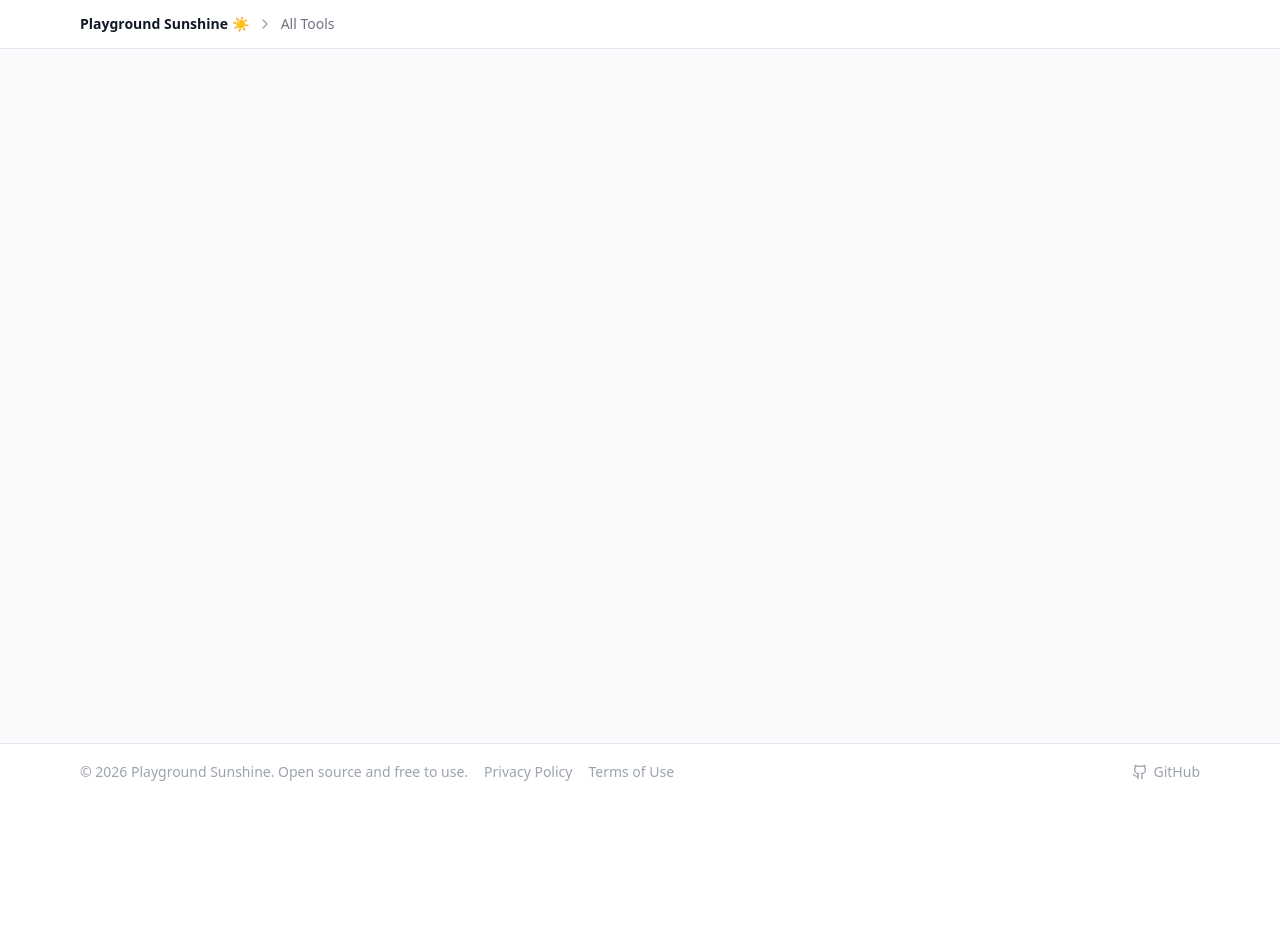
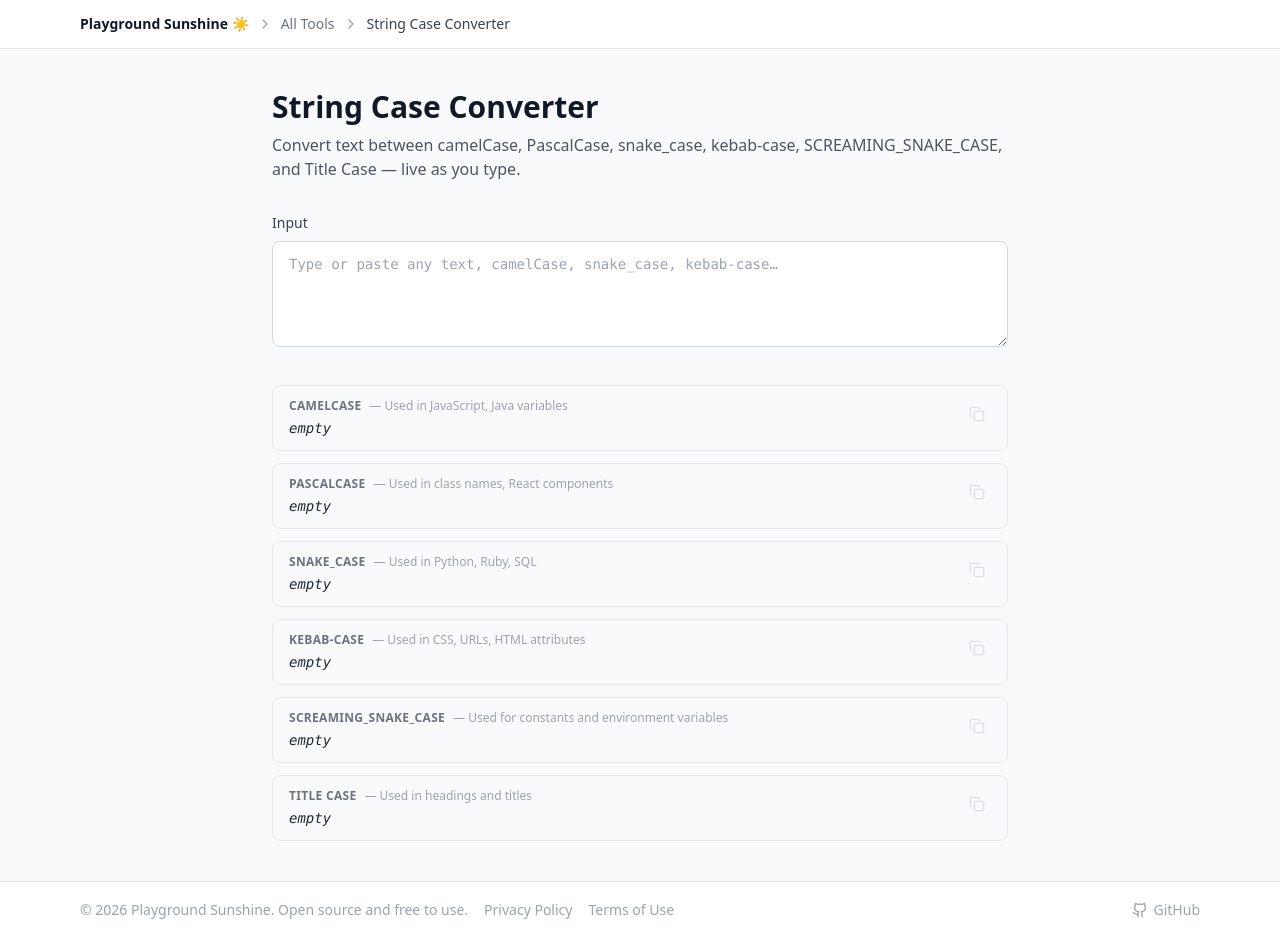
Before and after one commit to aswad32/playground-sunshine, a Nuxt app: page /tools/string-case-converter in a window 1280 px wide. Before the commit the page ends 800 px from the top, so only its background shows below. Built offline with nearby package versions, Linux system fonts and the light colour scheme.

Commit message:
feat: add String Case Converter tool with live conversion and tests

```diff
--- /dev/null
+++ b/app/components/tools/StringCaseOutputRow.vue
@@ -0,0 +1,44 @@
+<template>
+  <div class="flex items-start gap-3 rounded-lg border border-gray-200 bg-gray-50 px-4 py-3">
+    <div class="flex-1 min-w-0">
+      <div class="flex items-center gap-2 mb-1">
+        <span class="text-xs font-semibold text-gray-500 uppercase tracking-wide">{{ label }}</span>
+        <span v-if="description" class="text-xs text-gray-400">— {{ description }}</span>
+      </div>
+      <p
+        class="font-mono text-sm text-gray-800 break-all"
+        :class="{ 'text-gray-400 italic': !value }"
+      >
+        {{ value || 'empty' }}
+      </p>
+    </div>
+    <button
+      :aria-label="`Copy ${label}`"
+      :disabled="!value"
+      class="shrink-0 mt-0.5 p-1.5 rounded text-gray-400 hover:text-gray-700 hover:bg-gray-200 disabled:opacity-30 disabled:cursor-not-allowed transition-colors"
+      @click="copy"
+    >
+      <component :is="copied ? CheckIcon : CopyIcon" class="w-4 h-4" />
+    </button>
+  </div>
+</template>
+
+<script setup lang="ts">
+import { ref } from 'vue'
+import { Copy as CopyIcon, Check as CheckIcon } from 'lucide-vue-next'
+
+const props = defineProps<{
+  label: string
+  value: string
+  description?: string
+}>()
+
+const copied = ref(false)
+
+async function copy() {
+  if (!props.value) return
+  await navigator.clipboard.writeText(props.value)
+  copied.value = true
+  setTimeout(() => (copied.value = false), 1500)
+}
+</script>
--- a/app/data/tools.ts
+++ b/app/data/tools.ts
@@ -171,6 +171,14 @@ const tools: Tool[] = [
     category: 'Text & Code',
   },
   {
+    name: 'String Case Converter',
+    route: '/tools/string-case-converter',
+    description: 'Convert text between camelCase, PascalCase, snake_case, kebab-case, SCREAMING_SNAKE_CASE, and Title Case instantly.',
+    tags: ['case', 'string', 'camelcase', 'snakecase', 'kebab', 'converter'],
+    icon: 'CaseSensitive',
+    category: 'Text & Code',
+  },
+  {
     name: 'Image Compressor / Resizer',
     route: '/tools/image-compressor',
     description: 'Compress and resize JPEG, PNG, and WebP images in your browser. See before/after file size — no server upload.',
--- a/app/pages/index.vue
+++ b/app/pages/index.vue
@@ -2,14 +2,14 @@
 import {
   Braces, KeyRound, Binary, Fingerprint, Clock, Link, CalendarClock,
   Search, Hash, Database, QrCode, FileText, Table2, Image, GitCompare,
-  AlignLeft, FileKey, Code, ShieldCheck,
+  AlignLeft, FileKey, Code, ShieldCheck, CaseSensitive,
 } from 'lucide-vue-next'
 import tools, { CATEGORY_ORDER } from '~/data/tools'
 
 const iconMap: Record<string, unknown> = {
   Braces, KeyRound, Binary, Fingerprint, Clock, Link, CalendarClock,
   Search, Hash, Database, QrCode, FileText, Table2, Image, GitCompare,
-  AlignLeft, FileKey, Code, ShieldCheck,
+  AlignLeft, FileKey, Code, ShieldCheck, CaseSensitive,
 }
 
 const groups = computed(() =>
--- /dev/null
+++ b/app/pages/tools/string-case-converter.vue
@@ -0,0 +1,73 @@
+<template>
+  <div class="max-w-3xl mx-auto px-4 py-10 space-y-8">
+    <!-- Header -->
+    <div>
+      <h1 class="text-3xl font-bold text-gray-900">String Case Converter</h1>
+      <p class="mt-2 text-gray-600">
+        Convert text between camelCase, PascalCase, snake_case, kebab-case, SCREAMING_SNAKE_CASE,
+        and Title Case — live as you type.
+      </p>
+    </div>
+
+    <!-- Input -->
+    <div class="space-y-2">
+      <div class="flex items-center justify-between">
+        <label for="input" class="text-sm font-medium text-gray-700">Input</label>
+        <button
+          v-if="input"
+          class="text-sm text-gray-400 hover:text-gray-600 transition-colors"
+          @click="clear"
+        >
+          Clear
+        </button>
+      </div>
+      <textarea
+        id="input"
+        v-model="input"
+        rows="4"
+        placeholder="Type or paste any text, camelCase, snake_case, kebab-case…"
+        class="w-full rounded-lg border border-gray-300 px-4 py-3 text-sm font-mono text-gray-800 placeholder-gray-400 focus:border-blue-500 focus:ring-2 focus:ring-blue-200 outline-none resize-y"
+      />
+    </div>
+
+    <!-- Outputs -->
+    <div class="space-y-3">
+      <OutputRow
+        v-for="row in outputRows"
+        :key="row.label"
+        :label="row.label"
+        :value="row.value"
+        :description="row.description"
+      />
+    </div>
+  </div>
+</template>
+
+<script setup lang="ts">
+import { ref, computed } from 'vue'
+import { convertAllCases } from '~/utils/stringCaseConverter'
+import OutputRow from '~/components/tools/StringCaseOutputRow.vue'
+
+useSeoMeta({
+  title: 'String Case Converter - Playground Sunshine',
+  description:
+    'Convert text between camelCase, PascalCase, snake_case, kebab-case, SCREAMING_SNAKE_CASE, and Title Case — free, instant, runs in your browser.',
+})
+
+const input = ref('')
+
+const conversions = computed(() => convertAllCases(input.value))
+
+const outputRows = computed(() => [
+  { label: 'camelCase', description: 'Used in JavaScript, Java variables', value: conversions.value.camel },
+  { label: 'PascalCase', description: 'Used in class names, React components', value: conversions.value.pascal },
+  { label: 'snake_case', description: 'Used in Python, Ruby, SQL', value: conversions.value.snake },
+  { label: 'kebab-case', description: 'Used in CSS, URLs, HTML attributes', value: conversions.value.kebab },
+  { label: 'SCREAMING_SNAKE_CASE', description: 'Used for constants and environment variables', value: conversions.value.screaming },
+  { label: 'Title Case', description: 'Used in headings and titles', value: conversions.value.title },
+])
+
+function clear() {
+  input.value = ''
+}
+</script>
--- /dev/null
+++ b/app/utils/stringCaseConverter.ts
@@ -0,0 +1,82 @@
+/**
+ * Tokenise an arbitrary string into lowercase word tokens.
+ *
+ * Splits on:
+ * - Whitespace
+ * - Underscores
+ * - Hyphens
+ * - camelCase / PascalCase transitions (lowercase→uppercase boundary)
+ * - Uppercase sequences followed by a lowercase letter (e.g. "XMLParser" → ["XML", "Parser"])
+ *
+ * Non-alphanumeric characters (other than the separators above) are stripped.
+ * Consecutive separators collapse into a single boundary.
+ * Numbers are treated as part of the adjacent token.
+ */
+export function tokenise(input: string): string[] {
+  // Insert a space before uppercase letters that follow a lowercase letter or digit
+  // e.g. "helloWorld" → "hello World", "base64Encoder" → "base64 Encoder"
+  const spaced = input
+    .replace(/([a-z0-9])([A-Z])/g, '$1 $2')
+    // "XMLParser" → "XML Parser"
+    .replace(/([A-Z]+)([A-Z][a-z])/g, '$1 $2')
+
+  // Split on whitespace, underscores, hyphens; strip non-alphanumeric chars
+  const raw = spaced.split(/[\s_\-]+/)
+
+  const tokens: string[] = []
+  for (const part of raw) {
+    const clean = part.replace(/[^a-zA-Z0-9]/g, '').toLowerCase()
+    if (clean.length > 0) tokens.push(clean)
+  }
+  return tokens
+}
+
+export function toCamelCase(input: string): string {
+  const words = tokenise(input)
+  if (words.length === 0) return ''
+  return words[0] + words.slice(1).map(w => w.charAt(0).toUpperCase() + w.slice(1)).join('')
+}
+
+export function toPascalCase(input: string): string {
+  return tokenise(input)
+    .map(w => w.charAt(0).toUpperCase() + w.slice(1))
+    .join('')
+}
+
+export function toSnakeCase(input: string): string {
+  return tokenise(input).join('_')
+}
+
+export function toKebabCase(input: string): string {
+  return tokenise(input).join('-')
+}
+
+export function toScreamingSnakeCase(input: string): string {
+  return tokenise(input).join('_').toUpperCase()
+}
+
+export function toTitleCase(input: string): string {
+  return tokenise(input)
+    .map(w => w.charAt(0).toUpperCase() + w.slice(1))
+    .join(' ')
+}
+
+export interface CaseConversions {
+  camel: string
+  pascal: string
+  snake: string
+  kebab: string
+  screaming: string
+  title: string
+}
+
+export function convertAllCases(input: string): CaseConversions {
+  return {
+    camel: toCamelCase(input),
+    pascal: toPascalCase(input),
+    snake: toSnakeCase(input),
+    kebab: toKebabCase(input),
+    screaming: toScreamingSnakeCase(input),
+    title: toTitleCase(input),
+  }
+}
```
Also changed, not shown: 1 other file (tests, documents, lock files or other folders).
